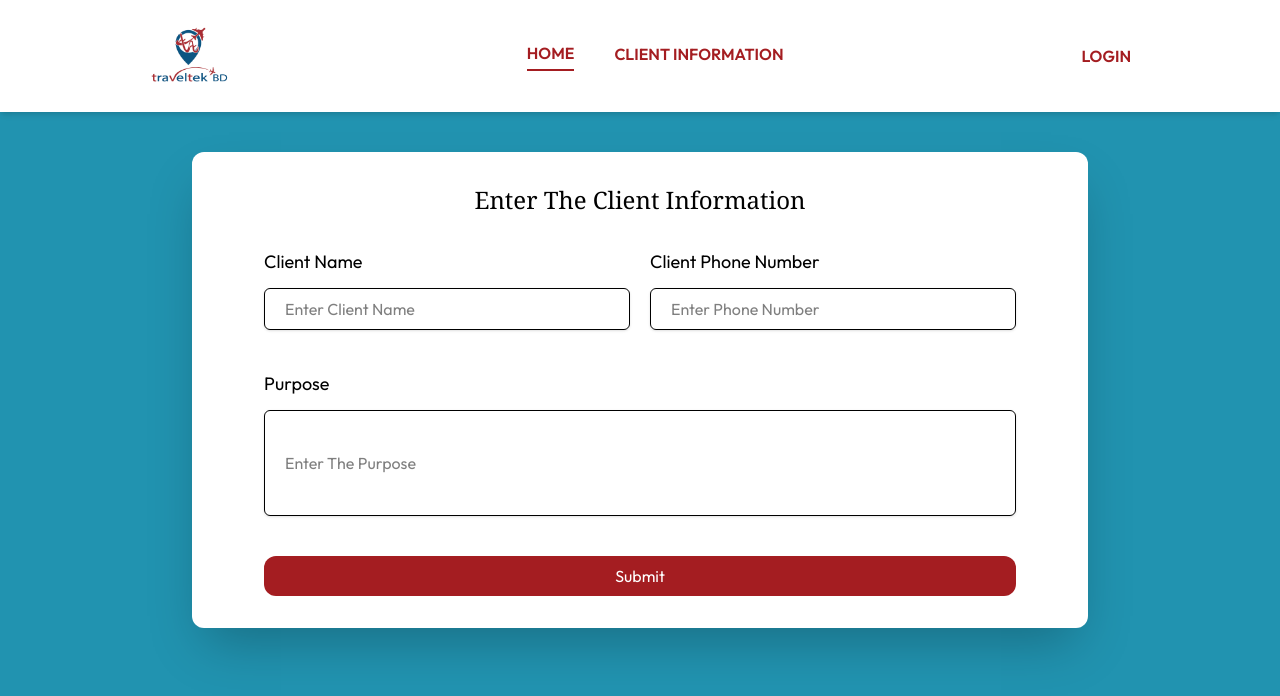
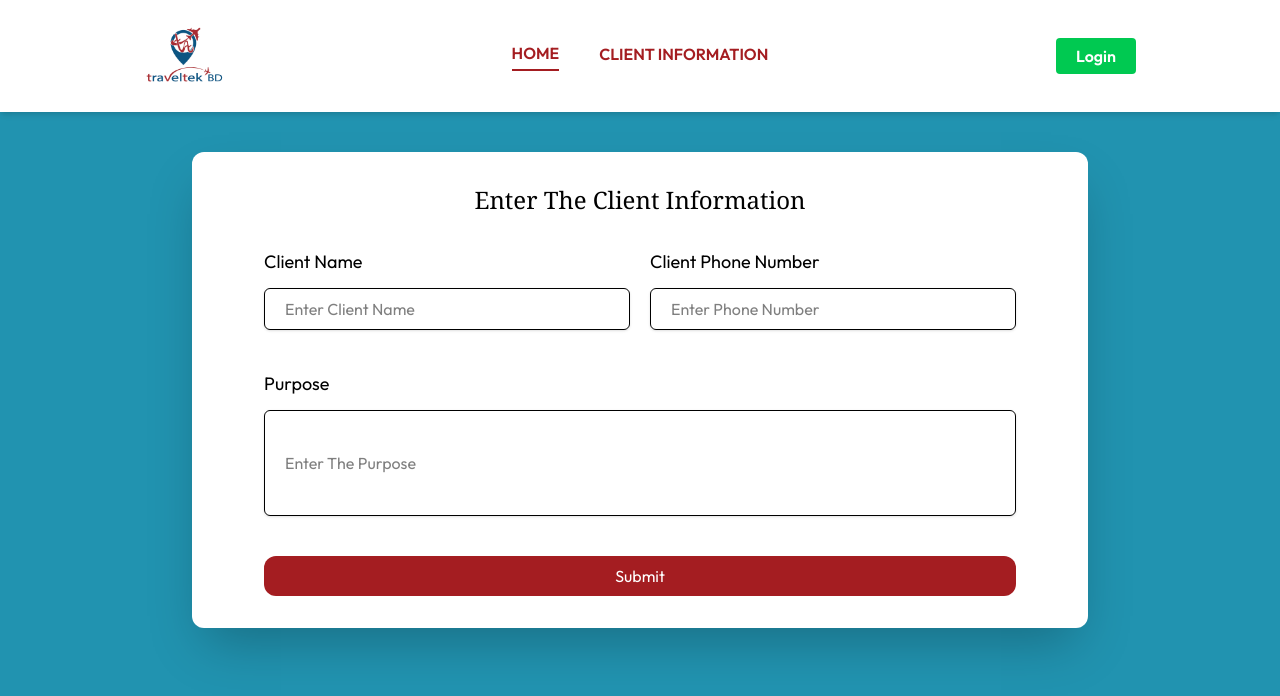
Before and after one commit to Nobleman78/TravelTech-Client-Info-Store, a React (Vite) app: page / in a window 1280 px wide. Shown: the top 696 px of the page. Built offline with nearby package versions, Linux system fonts and the light colour scheme; no server answers.

Commit message:
Login button Updated

```diff
--- a/src/components/Layout/Navbar/Navbar.jsx
+++ b/src/components/Layout/Navbar/Navbar.jsx
@@ -83,16 +83,7 @@ const Navbar = () => {
 
                         </>
                     ) : (
-                        <NavLink
-                            to='/login'
-                            className={({ isActive }) =>
-                                isActive
-                                    ? 'border-b-2 border-[#a41d21] pb-1'
-                                    : 'hover:border-b hover:border-[#a41d21] pb-1'
-                            }
-                        >
-                            LOGIN
-                        </NavLink>
+                        <NavLink to='/login' className='bg-green-500 px-5 transition hover:bg-green-700 py-2 rounded text-white '>Login</NavLink>
                     )}
                 </div>
             </div>
```
